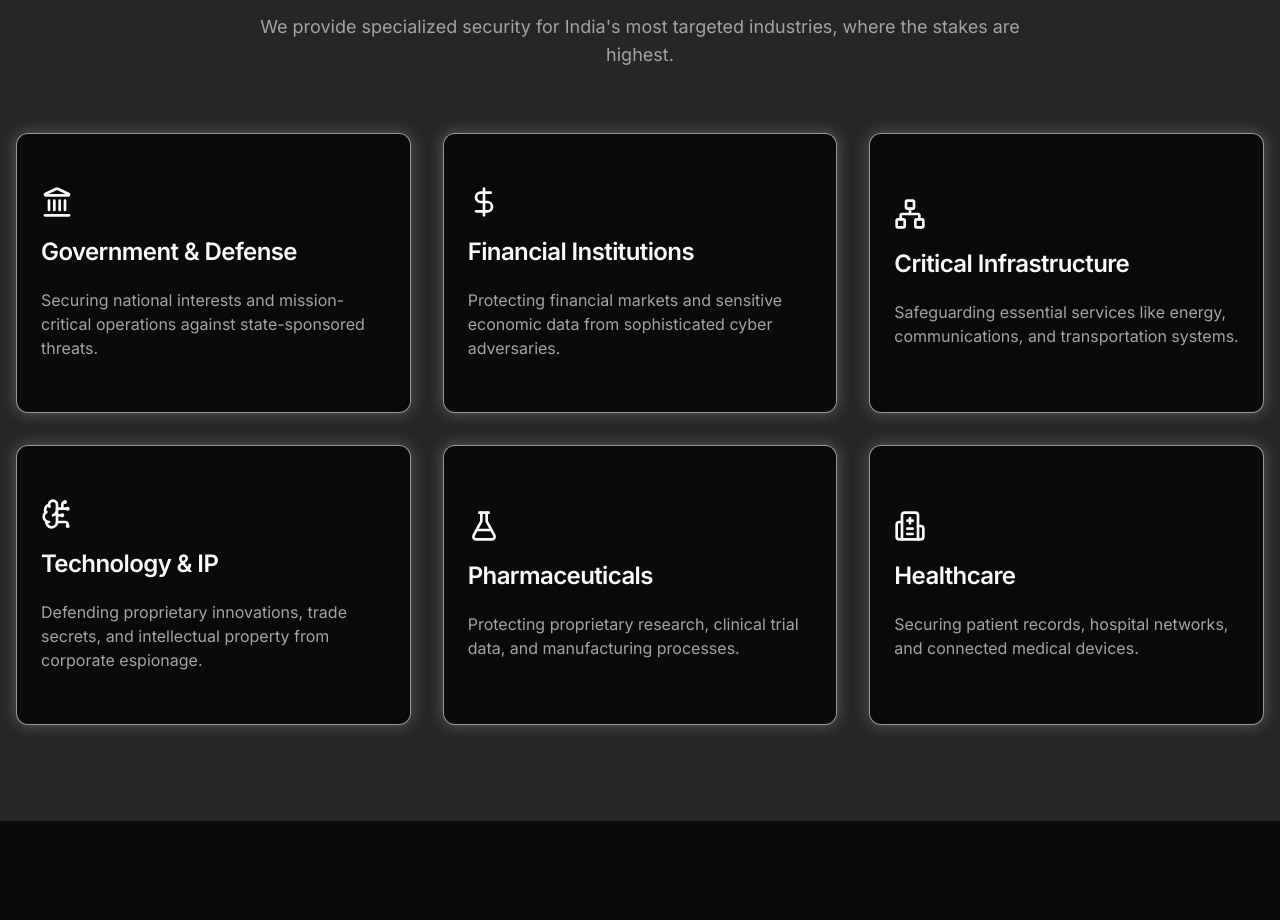
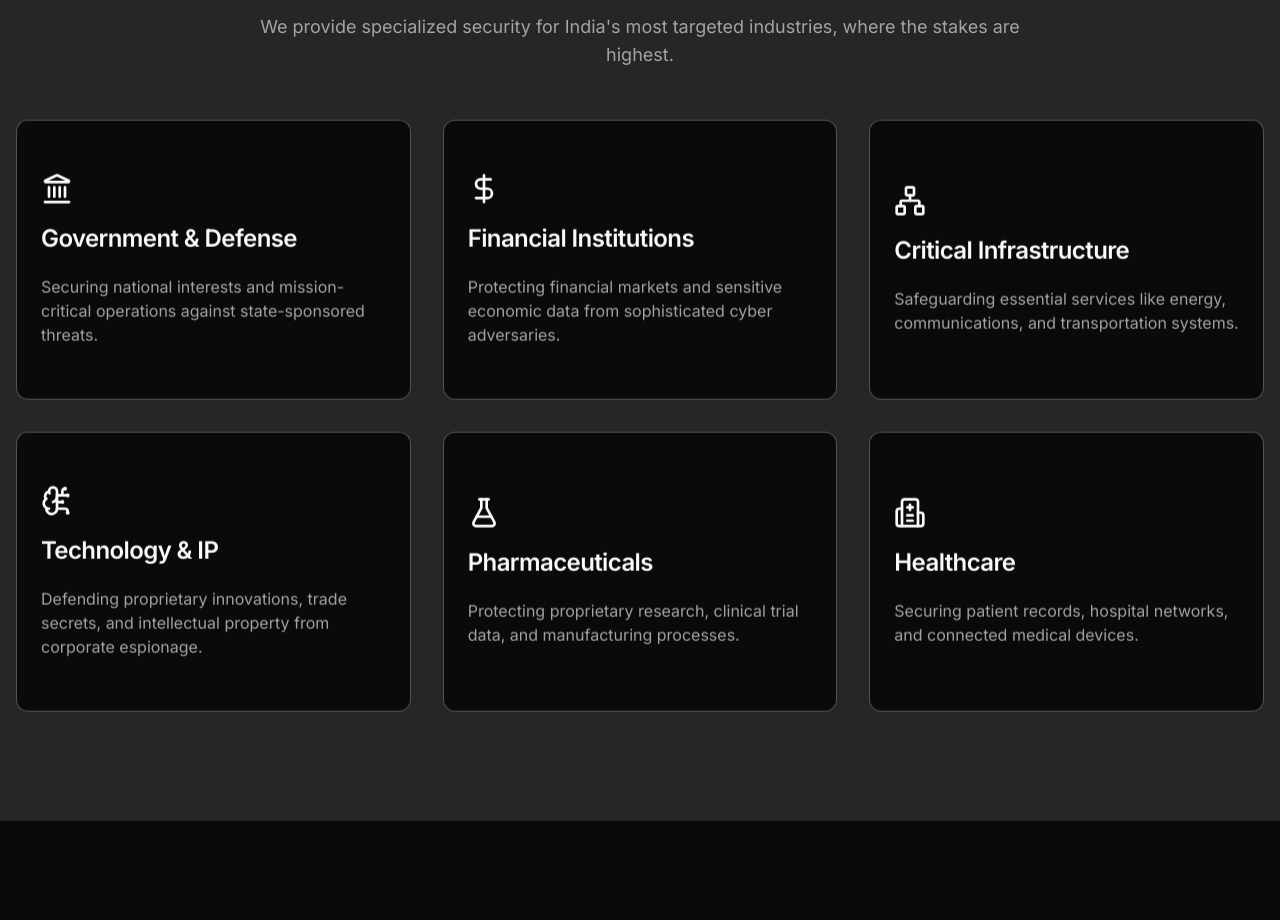
Before and after one commit to john-genie/betelsec, a Next.js app: page / in a window 1280 px wide. Shown: the part 1589-2509 px from the top of the page. Built offline with nearby package versions, Linux system fonts and the light colour scheme.

Commit message:
stop with the pulsating of cards in protecting critical sectors section

```diff
--- a/src/app/page.tsx
+++ b/src/app/page.tsx
@@ -290,7 +290,7 @@ export default function Home() {
             {industries.map((industry) => (
               <InteractiveCard key={industry.title}>
                 <Card
-                  className="h-full min-h-[280px] bg-background text-left transition-all duration-300 flex flex-col justify-center animate-float animate-pulse-border"
+                  className="h-full min-h-[280px] bg-background text-left transition-all duration-300 flex flex-col justify-center animate-float border-primary/30"
                   style={{ transformStyle: 'preserve-3d' }}
                 >
                   <CardHeader>
```
